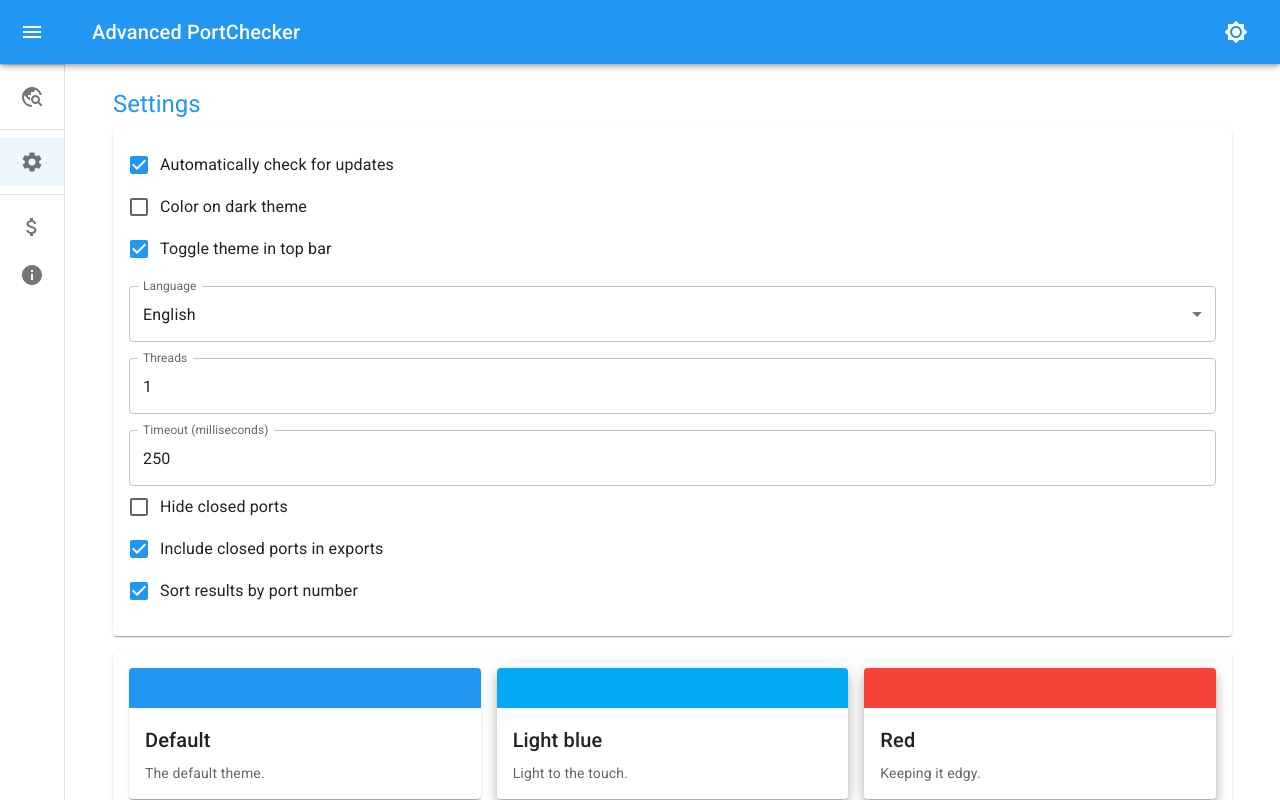
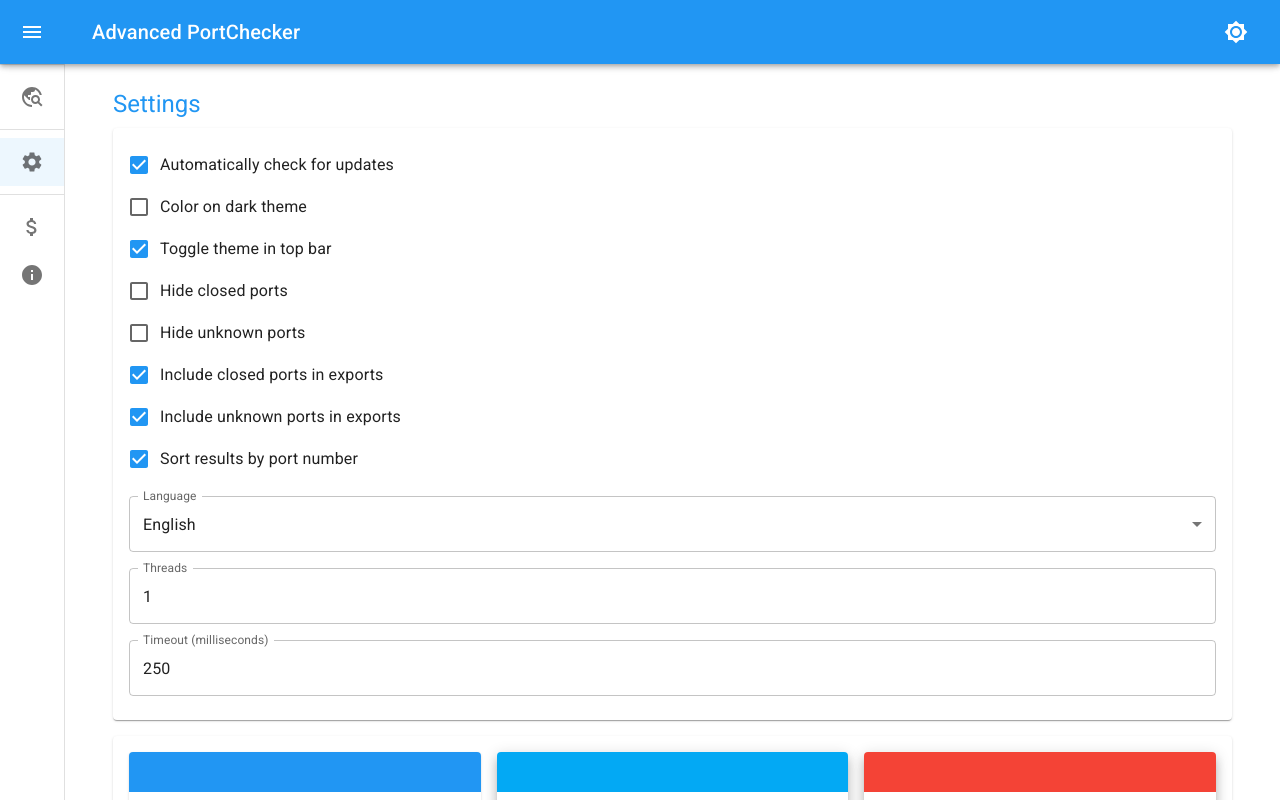
Before and after one commit to CodeDead/Advanced-PortChecker, a React (Vite) app: page /settings in a window 1280 px wide. Shown: the top 800 px of the page. Built offline with nearby package versions, Linux system fonts and the light colour scheme.

Commit message:
feat: added an option to hide unknown ports in the ui and in exports

```diff
--- a/src/contexts/MainContextProvider/index.jsx
+++ b/src/contexts/MainContextProvider/index.jsx
@@ -16,7 +16,9 @@
 const threads = localStorage.threads ? parseFloat(localStorage.threads) : 1;
 const timeout = localStorage.timeout ? parseFloat(localStorage.timeout) : 250;
 const noClosed = localStorage.noClosed ? (localStorage.noClosed === 'true') : false;
+const noUnknown = localStorage.noUnknown ? (localStorage.noUnknown === 'true') : false;
 const exportNoClosed = localStorage.exportNoClosed ? (localStorage.exportNoClosed === 'true') : true;
+const exportNoUnknown = localStorage.exportNoUnknown ? (localStorage.exportNoUnknown === 'true') : true;
 const sort = localStorage.sort ? (localStorage.sort === 'true') : true;
 const themeToggle = localStorage.themeToggle ? (localStorage.themeToggle === 'true') : true;
 
@@ -47,7 +49,9 @@
   threads,
   timeout,
   noClosed,
+  noUnknown,
   exportNoClosed,
+  exportNoUnknown,
   sort,
   scanResults: null,
   themeToggle,
--- a/src/languages/en_us.json
+++ b/src/languages/en_us.json
@@ -73,6 +73,7 @@
   "threads": "Threads",
   "timeout": "Timeout (milliseconds)",
   "hideClosedPorts": "Hide closed ports",
+  "hideUnknownPorts": "Hide unknown ports",
   "sort": "Sort results by port number",
   "clear": "Clear",
   "open": "Open",
@@ -83,5 +84,6 @@
   "runningLatestVersion": "You are running the latest version.",
   "themeToggleInTopBar": "Toggle theme in top bar",
   "exportIncludeClosedPorts": "Include closed ports in exports",
+  "exportIncludeUnknownPorts": "Include unknown ports in exports",
   "unknown": "Unknown"
 }
--- a/src/languages/es_es.json
+++ b/src/languages/es_es.json
@@ -73,6 +73,7 @@
   "threads": "Hilos",
   "timeout": "Tiempo de espera (milisegundos)",
   "hideClosedPorts": "Ocultar puertos cerrados",
+  "hideUnknownPorts": "Ocultar puertos desconocidos",
   "sort": "Ordenar resultados por número de puerto",
   "clear": "Limpiar todo",
   "open": "Abierto",
@@ -83,5 +84,6 @@
   "runningLatestVersion": "Estás ejecutando la última versión.",
   "themeToggleInTopBar": "Alternar tema en la barra superior",
   "exportIncludeClosedPorts": "Incluir puertos cerrados en las exportaciones",
+  "exportIncludeUnknownPorts": "Incluir puertos desconocidos en las exportaciones",
   "unknown": "Desconocido"
 }
--- a/src/languages/fr_fr.json
+++ b/src/languages/fr_fr.json
@@ -73,6 +73,7 @@
   "threads": "Threads",
   "timeout": "Délai d'attente (en millisecondes)",
   "hideClosedPorts": "Masquer les ports fermés",
+  "hideUnknownPorts": "Masquer les ports inconnus",
   "sort": "Trier les résultats par numéro de port",
   "clear": "Effacer",
   "open": "Ouvert",
@@ -83,5 +84,6 @@
   "runningLatestVersion": "Vous utilisez la dernière version.",
   "themeToggleInTopBar": "Basculer le thème dans la barre supérieure",
   "exportIncludeClosedPorts": "Inclure les ports fermés dans les exportations",
+  "exportIncludeUnknownPorts": "Inclure les ports inconnus dans les exportations",
   "unknown": "Inconnu"
 }
--- a/src/languages/it_it.json
+++ b/src/languages/it_it.json
@@ -73,6 +73,7 @@
   "threads": "Thread",
   "timeout": "Timeout (millisecondi)",
   "hideClosedPorts": "Nascondi porte chiuse",
+  "hideUnknownPorts": "Nascond porta sconosciuta",
   "sort": "Ordina risultati per numero di porta",
   "clear": "Azzera",
   "open": "Apri",
@@ -83,5 +84,6 @@
   "runningLatestVersion": "La versione in uso è aggiornata.",
   "themeToggleInTopBar": "Attiva/disattiva tema nella barra superiore",
   "exportIncludeClosedPorts": "Includi porte chiuse nelle esportazioni",
+  "exportIncludeUnknownPorts": "Includi porte sconosciute nelle esportazioni",
   "unknown": "Sconosciuto"
 }
--- a/src/languages/nl_nl.json
+++ b/src/languages/nl_nl.json
@@ -73,6 +73,7 @@
   "threads": "Threads",
   "timeout": "Timeout (milliseconden)",
   "hideClosedPorts": "Verberg gesloten poorten",
+  "hideUnknownPorts": "Verberg onbekende poorten",
   "sort": "Sorteer volgens poortnummer",
   "clear": "Wissen",
   "open": "Open",
@@ -83,5 +84,6 @@
   "runningLatestVersion": "U gebruikt de laatste versie.",
   "themeToggleInTopBar": "Thema toggle in de bovenste balk",
   "exportIncludeClosedPorts": "Gesloten poorten opnemen in export",
+  "exportIncludeUnknownPorts": "Onbekende poorten opnemen in export",
   "unknown": "Onbekend"
 }
--- a/src/languages/zh_cn.json
+++ b/src/languages/zh_cn.json
@@ -73,6 +73,7 @@
   "threads": "运行线程",
   "timeout": "超时时间（毫秒）",
   "hideClosedPorts": "隐藏未开启的端口",
+  "hideUnknownPorts": "隐藏未知的端口",
   "sort": "按端口号对扫描结果排序",
   "clear": "清空",
   "open": "打开",
@@ -83,5 +84,6 @@
   "runningLatestVersion": "已是最新版本！",
   "themeToggleInTopBar": "在顶部栏显示明暗主题切换",
   "exportIncludeClosedPorts": "导出时包含关闭的端口",
+  "exportIncludeUnknownPorts": "导出时包含未知的端口",
   "unknown": "未知"
 }
--- a/src/reducers/MainReducer/Actions/actionTypes.js
+++ b/src/reducers/MainReducer/Actions/actionTypes.js
@@ -16,8 +16,10 @@
 export const SET_THREADS = 'SET_THREADS';
 export const SET_TIMEOUT = 'SET_TIMEOUT';
 export const SET_NO_CLOSED = 'SET_NO_CLOSED';
+export const SET_NO_UNKNOWN = 'SET_NO_UNKNOWN';
 export const SET_SORT = 'SET_SORT';
 export const SET_SCAN_RESULTS = 'SET_SCAN_RESULTS';
 export const SET_THEME_TOGGLE = 'SET_THEME_TOGGLE';
 export const SET_EXPORT_NO_CLOSED = 'SET_EXPORT_NO_CLOSED';
+export const SET_EXPORT_NO_UNKNOWN = 'SET_EXPORT_NO_UNKNOWN';
 export const SET_IS_CANCELLING = 'SET_IS_CANCELLING';
--- a/src/reducers/MainReducer/Actions/index.js
+++ b/src/reducers/MainReducer/Actions/index.js
@@ -8,11 +8,13 @@
   SET_END_PORT,
   SET_ERROR,
   SET_EXPORT_NO_CLOSED,
+  SET_EXPORT_NO_UNKNOWN,
   SET_IS_CANCELLING,
   SET_IS_SCANNING,
   SET_LANGUAGE_INDEX,
   SET_LOADING,
   SET_NO_CLOSED,
+  SET_NO_UNKNOWN,
   SET_PAGE_INDEX,
   SET_SCAN_RESULTS,
   SET_SORT,
@@ -163,3 +165,13 @@
   type: SET_IS_CANCELLING,
   payload: value,
 });
+
+export const setNoUnknown = (value) => ({
+  type: SET_NO_UNKNOWN,
+  payload: value,
+});
+
+export const setExportNoUnknown = (value) => ({
+  type: SET_EXPORT_NO_UNKNOWN,
+  payload: value,
+});
--- a/src/routes/Settings/index.jsx
+++ b/src/routes/Settings/index.jsx
@@ -42,9 +42,9 @@
   setAutoUpdate,
   setCheckedForUpdates,
   setColorOnDark,
-  setError, setExportNoClosed,
+  setError, setExportNoClosed, setExportNoUnknown,
   setLanguageIndex,
-  setNoClosed,
+  setNoClosed, setNoUnknown,
   setPageIndex,
   setSort,
   setThemeIndex, setThemeToggle,
@@ -64,6 +64,7 @@
   const {
     languageIndex, autoUpdate, colorOnDark, themeIndex, themeType,
     threads, timeout, noClosed, sort, themeToggle, exportNoClosed,
+    noUnknown, exportNoUnknown,
   } = state;
   const language = state.languages[languageIndex];
 
@@ -195,6 +196,56 @@
               )}
               label={language.themeToggleInTopBar}
             />
+            <FormControlLabel
+              control={(
+                <Checkbox
+                  checked={noClosed}
+                  onChange={(e) => d1(setNoClosed(e.target.checked))}
+                  value="noClosed"
+                />
+                )}
+              label={language.hideClosedPorts}
+            />
+            <FormControlLabel
+              control={(
+                <Checkbox
+                  checked={noUnknown}
+                  onChange={(e) => d1(setNoUnknown(e.target.checked))}
+                  value="noUnknown"
+                />
+                )}
+              label={language.hideUnknownPorts}
+            />
+            <FormControlLabel
+              control={(
+                <Checkbox
+                  checked={exportNoClosed}
+                  onChange={(e) => d1(setExportNoClosed(e.target.checked))}
+                  value="exportNoClosed"
+                />
+                )}
+              label={language.exportIncludeClosedPorts}
+            />
+            <FormControlLabel
+              control={(
+                <Checkbox
+                  checked={exportNoUnknown}
+                  onChange={(e) => d1(setExportNoUnknown(e.target.checked))}
+                  value="exportNoUnknown"
+                />
+                )}
+              label={language.exportIncludeUnknownPorts}
+            />
+            <FormControlLabel
+              control={(
+                <Checkbox
+                  checked={sort}
+                  onChange={(e) => d1(setSort(e.target.checked))}
+                  value="sort"
+                />
+                )}
+              label={language.sort}
+            />
             <FormControl variant="outlined" sx={{ mt: 2 }}>
               <InputLabel id="language-label">{language.language}</InputLabel>
               <Select
@@ -234,38 +285,6 @@
             min={1}
             fullWidth
           />
-          <FormGroup>
-            <FormControlLabel
-              control={(
-                <Checkbox
-                  checked={noClosed}
-                  onChange={(e) => d1(setNoClosed(e.target.checked))}
-                  value="noClosed"
-                />
-              )}
-              label={language.hideClosedPorts}
-            />
-            <FormControlLabel
-              control={(
-                <Checkbox
-                  checked={exportNoClosed}
-                  onChange={(e) => d1(setExportNoClosed(e.target.checked))}
-                  value="exportNoClosed"
-                />
-                )}
-              label={language.exportIncludeClosedPorts}
-            />
-            <FormControlLabel
-              control={(
-                <Checkbox
-                  checked={sort}
-                  onChange={(e) => d1(setSort(e.target.checked))}
-                  value="sort"
-                />
-              )}
-              label={language.sort}
-            />
-          </FormGroup>
         </CardContent>
       </Card>
       <Card sx={{ mt: 2 }}>
```
Also changed, not shown: src/reducers/MainReducer/index.js (+17 -0 lines), src/routes/Home/index.jsx (+8 -5 lines).
